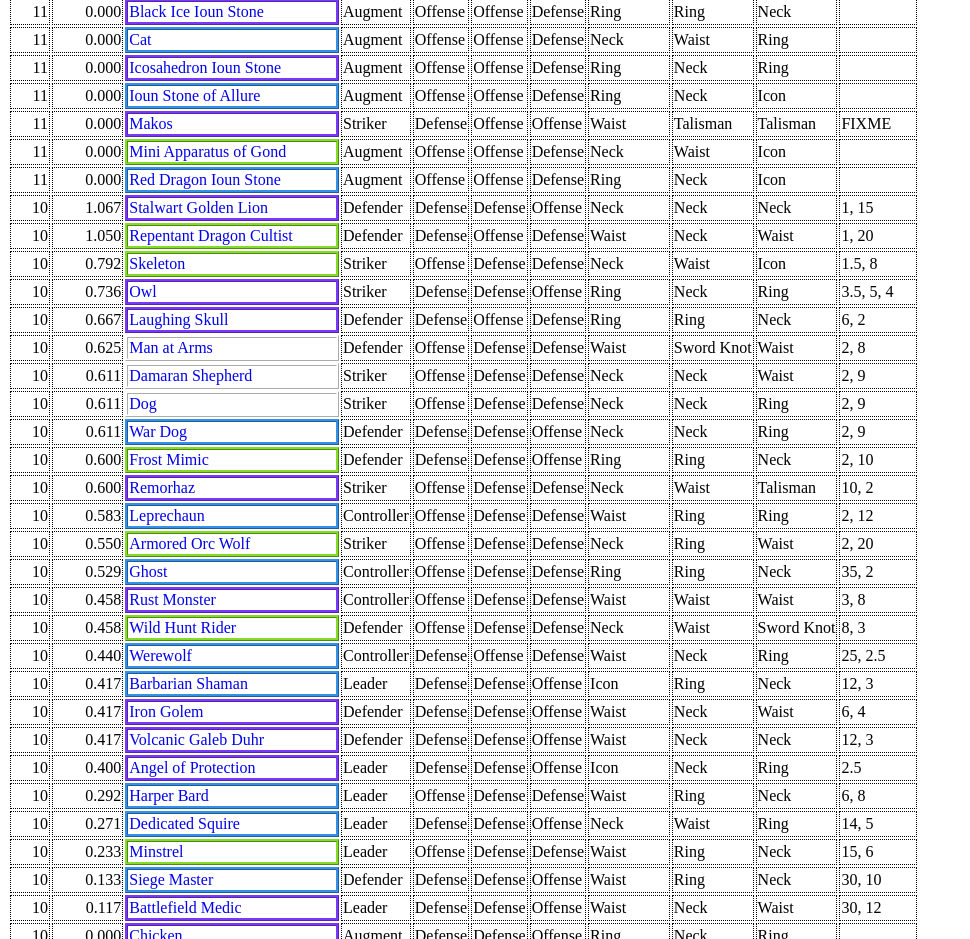
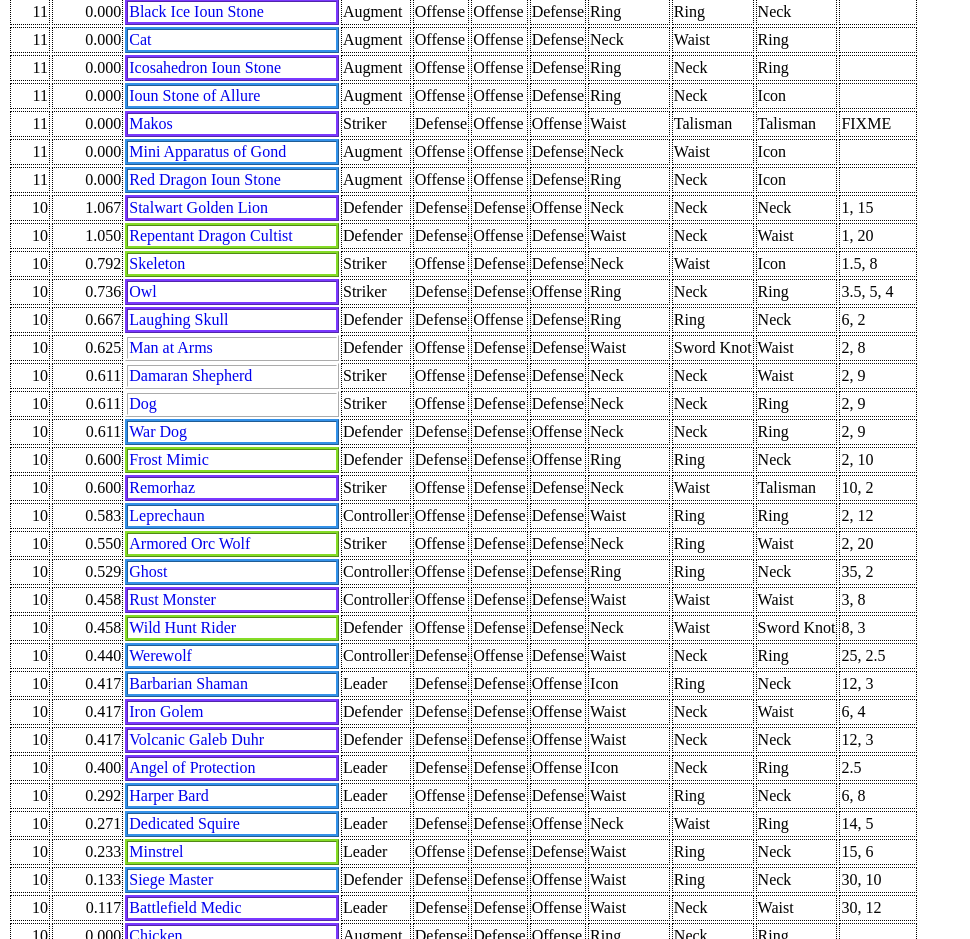
Before and after one commit to Godwack/neverwinter-bonding, a plain HTML site: page index.html in a window 1280 px wide. Shown: the part 2718-3657 px from the top of the page, without its empty margins (0-970 px from the left). Drawn offline with Linux system fonts and the light colour scheme.

Commit message:
Update index.html

```diff
--- a/index.html
+++ b/index.html
@@ -184,7 +184,7 @@ var companions = [
     {fullName: "Moonshae Druid", quality: "Uncommon", role: "Controller", rune1: "Defense", rune2: "Offense", rune3: "Offense", equip1: "Ring", equip2: "Waist", equip3: "Neck", cooldowns: "8 1.5"},
     {fullName: "Mystagogue", quality: "Uncommon", role: "Controller", rune1: "Offense", rune2: "Defense", rune3: "Offense", equip1: "Talisman", equip2: "Ring", equip3: "Talisman", cooldowns: "1 12"},
     {fullName: "Mystic Phoera", quality: "Epic", role: "Striker", rune1: "Offense", rune2: "Offense", rune3: "Offense", equip1: "Ring", equip2: "Talisman", equip3: "Icon", cooldowns: "12 2"},
-    {fullName: "Mini Apparatus of Gond", quality: "Uncommon", role: "Augment", rune1: "Offense", rune2: "Offense", rune3: "Defense", equip1: "Neck", equip2: "Waist", equip3: "Icon", cooldowns: ""},
+    {fullName: "Mini Apparatus of Gond", quality: "Rare", role: "Augment", rune1: "Offense", rune2: "Offense", rune3: "Defense", equip1: "Neck", equip2: "Waist", equip3: "Icon", cooldowns: ""},
     {fullName: "Neverember Guard", quality: "Rare", role: "Defender", rune1: "Defense", rune2: "Defense", rune3: "Defense", equip1: "Waist", equip2: "Waist", equip3: "Sword Knot", cooldowns: "3 1.2"},
     {fullName: "Neverember Guard Archer", quality: "Uncommon", role: "Striker", rune1: "Offense", rune2: "Offense", rune3: "Offense", equip1: "Waist", equip2: "Waist", equip3: "Neck", cooldowns: "8 1.5"},
 //    {fullName: "Northern Trapper", quality: "Common", role: "Controller", rune1: "Offense", rune2: "Defense", rune3: "Offense", equip1: "Neck", equip2: "Waist", equip3: "Neck", cooldowns: "FIXME"},
```
